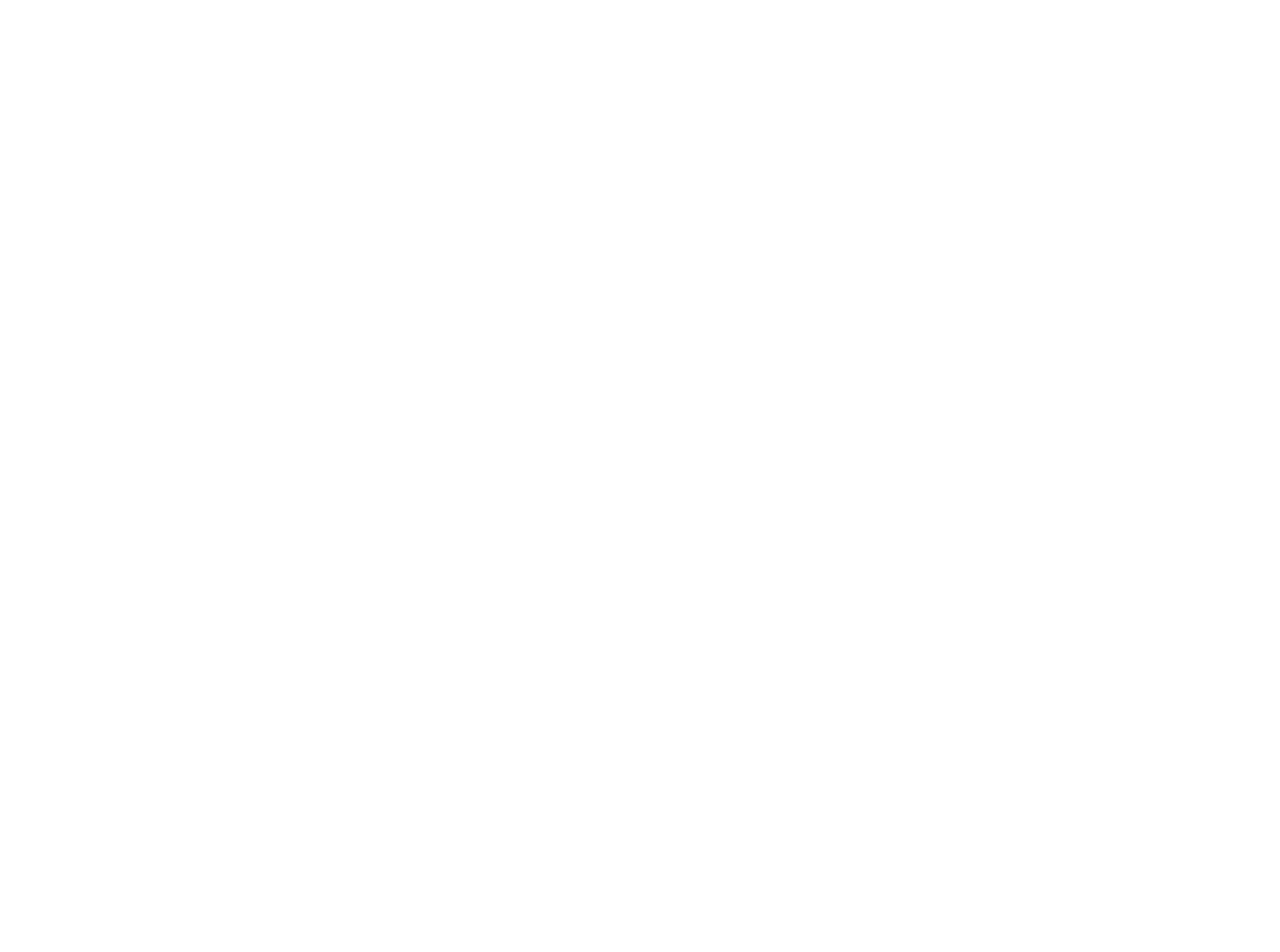
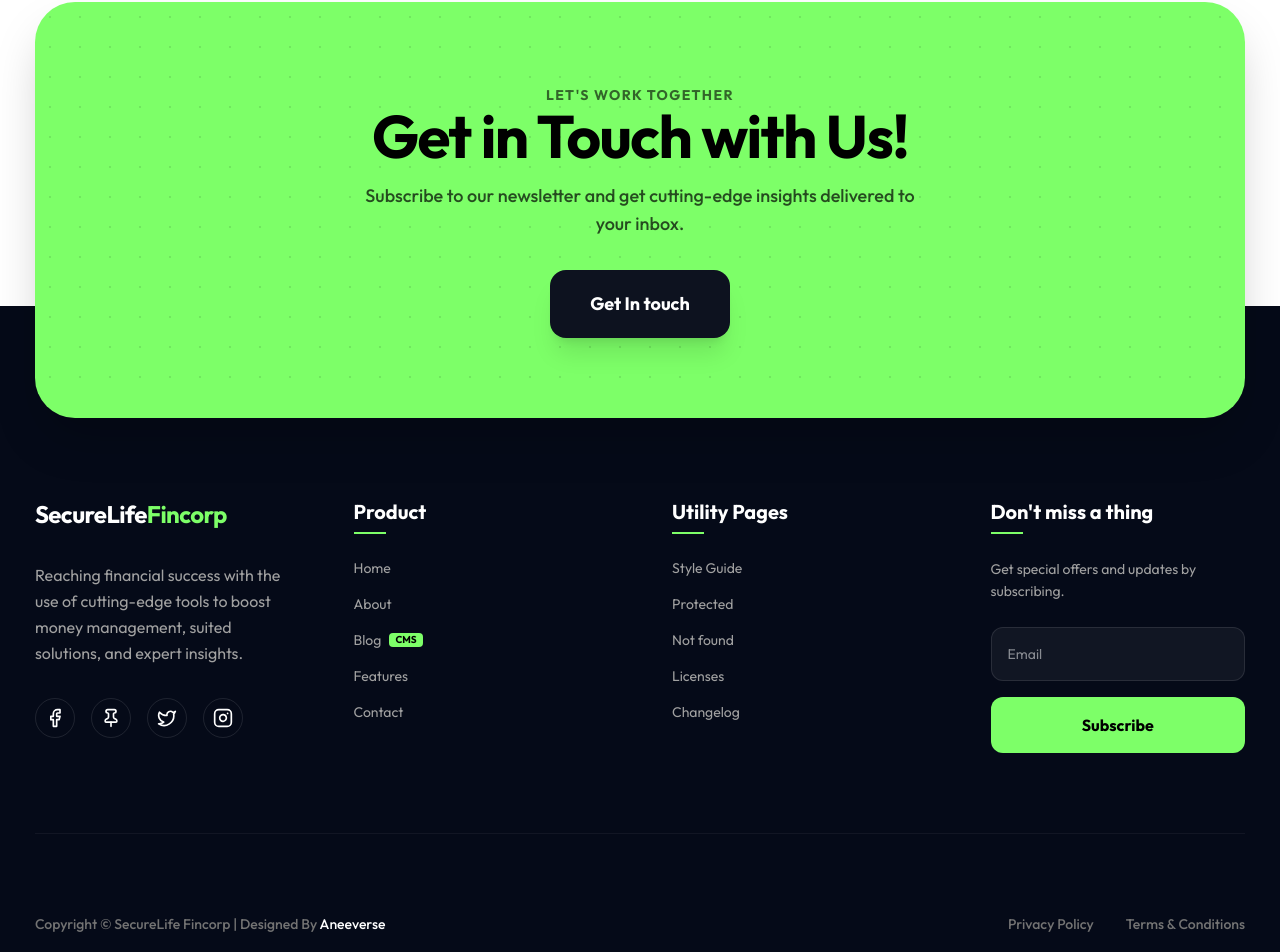
Before and after one commit to mayur5689/SecureLifeFincorp, a Next.js app: page / in a window 1280 px wide. Shown: the part 5621-6573 px from the top of the page. Before the commit the page ends 5463 px from the top, so only its background shows below. Built offline with nearby package versions, Linux system fonts and the light colour scheme.

Commit message:
feat: add a new `Footer` component and integrate it into the `Home` page.

```diff
--- a/src/app/page.tsx
+++ b/src/app/page.tsx
@@ -6,6 +6,7 @@
 import { Blog } from "@/components/Blog";
 import { Testimonials } from "@/components/Testimonials";
 import { FAQ } from "@/components/FAQ";
+import { Footer } from "@/components/Footer";
 
 export default function Home() {
   return (
@@ -18,7 +19,7 @@
       <Blog />
       <Testimonials />
       <FAQ />
-      {/* Other sections will go here */}
+      <Footer />
     </main>
   );
 }
--- /dev/null
+++ b/src/components/Footer.tsx
@@ -0,0 +1,136 @@
+"use client";
+
+import Link from 'next/link';
+import { Facebook, Twitter, Instagram, PinIcon as Pinterest } from 'lucide-react';
+
+export function Footer() {
+    return (
+        <footer className="w-full relative mt-40">
+            {/* Upper CTA Section (Overlapping) */}
+            <div className="max-w-[1250px] mx-auto px-5 relative z-20 -mb-28">
+                <div className="bg-brand-green rounded-[40px] p-12 md:p-20 text-center space-y-8 relative overflow-hidden shadow-2xl">
+                    {/* Subtle Grid Pattern Overlay */}
+                    <div className="absolute inset-0 opacity-10 pointer-events-none"
+                        style={{ backgroundImage: 'radial-gradient(circle, #000 1px, transparent 1px)', backgroundSize: '30px 30px' }}>
+                    </div>
+
+                    <div className="relative z-10 space-y-4">
+                        <span className="text-black/60 font-bold uppercase tracking-widest text-sm">
+                            Let's work together
+                        </span>
+                        <h2 className="text-4xl md:text-6xl font-bold text-black tracking-tight">
+                            Get in Touch with Us!
+                        </h2>
+                        <p className="text-black/70 max-w-xl mx-auto text-lg font-medium">
+                            Subscribe to our newsletter and get cutting-edge insights delivered to your inbox.
+                        </p>
+                    </div>
+
+                    <button className="relative z-10 bg-[#0D121F] text-white px-10 py-5 rounded-2xl font-bold text-lg transition-transform hover:scale-105 active:scale-95 shadow-xl">
+                        Get In touch
+                    </button>
+                </div>
+            </div>
+
+            {/* Main Footer Section */}
+            <div className="bg-[#050A18] pt-48 pb-10 text-white">
+                <div className="max-w-[1250px] mx-auto px-5">
+                    <div className="grid grid-cols-1 md:grid-cols-2 lg:grid-cols-4 gap-16 mb-20 border-b border-white/5 pb-20">
+
+                        {/* Logo & Info */}
+                        <div className="space-y-8">
+                            <div className="text-2xl font-bold tracking-tight">
+                                SecureLife<span className="text-brand-green">Fincorp</span>
+                            </div>
+                            <p className="text-neutral-400 leading-relaxed text-sm md:text-base">
+                                Reaching financial success with the use of cutting-edge tools to boost money management, suited solutions, and expert insights.
+                            </p>
+                            <div className="flex gap-4">
+                                <Link href="#" className="w-10 h-10 rounded-full border border-white/10 flex items-center justify-center hover:bg-brand-green hover:text-black transition-all">
+                                    <Facebook className="w-5 h-5" />
+                                </Link>
+                                <Link href="#" className="w-10 h-10 rounded-full border border-white/10 flex items-center justify-center hover:bg-brand-green hover:text-black transition-all">
+                                    <Pinterest className="w-5 h-5" />
+                                </Link>
+                                <Link href="#" className="w-10 h-10 rounded-full border border-white/10 flex items-center justify-center hover:bg-brand-green hover:text-black transition-all">
+                                    <Twitter className="w-5 h-5" />
+                                </Link>
+                                <Link href="#" className="w-10 h-10 rounded-full border border-white/10 flex items-center justify-center hover:bg-brand-green hover:text-black transition-all">
+                                    <Instagram className="w-5 h-5" />
+                                </Link>
+                            </div>
+                        </div>
+
+                        {/* Product Links */}
+                        <div>
+                            <h4 className="text-xl font-bold mb-8 relative inline-block">
+                                Product
+                                <div className="absolute -bottom-2 left-0 w-8 h-[2px] bg-brand-green"></div>
+                            </h4>
+                            <ul className="space-y-4 text-neutral-400 text-sm">
+                                <li><Link href="/" className="hover:text-brand-green transition-colors">Home</Link></li>
+                                <li><Link href="/about" className="hover:text-brand-green transition-colors">About</Link></li>
+                                <li className="flex items-center gap-2">
+                                    <Link href="/blog" className="hover:text-brand-green transition-colors">Blog</Link>
+                                    <span className="bg-brand-green text-black text-[10px] font-bold px-1.5 py-0.5 rounded leading-none uppercase">CMS</span>
+                                </li>
+                                <li><Link href="/features" className="hover:text-brand-green transition-colors">Features</Link></li>
+                                <li><Link href="/contact" className="hover:text-brand-green transition-colors">Contact</Link></li>
+                            </ul>
+                        </div>
+
+                        {/* Utility Pages */}
+                        <div>
+                            <h4 className="text-xl font-bold mb-8 relative inline-block">
+                                Utility Pages
+                                <div className="absolute -bottom-2 left-0 w-8 h-[2px] bg-brand-green"></div>
+                            </h4>
+                            <ul className="space-y-4 text-neutral-400 text-sm">
+                                <li><Link href="#" className="hover:text-brand-green transition-colors">Style Guide</Link></li>
+                                <li><Link href="#" className="hover:text-brand-green transition-colors">Protected</Link></li>
+                                <li><Link href="#" className="hover:text-brand-green transition-colors">Not found</Link></li>
+                                <li><Link href="#" className="hover:text-brand-green transition-colors">Licenses</Link></li>
+                                <li><Link href="#" className="hover:text-brand-green transition-colors">Changelog</Link></li>
+                            </ul>
+                        </div>
+
+                        {/* Newsletter */}
+                        <div className="space-y-8">
+                            <div>
+                                <h4 className="text-xl font-bold mb-8 relative inline-block">
+                                    Don't miss a thing
+                                    <div className="absolute -bottom-2 left-0 w-8 h-[2px] bg-brand-green"></div>
+                                </h4>
+                                <p className="text-neutral-400 text-sm leading-relaxed mb-6">
+                                    Get special offers and updates by subscribing.
+                                </p>
+                                <form className="space-y-4" onSubmit={(e) => e.preventDefault()}>
+                                    <input
+                                        type="email"
+                                        placeholder="Email"
+                                        className="w-full bg-white/5 border border-white/10 rounded-xl px-4 py-4 text-sm focus:outline-none focus:border-brand-green transition-colors"
+                                    />
+                                    <button className="w-full bg-brand-green text-black font-bold py-4 rounded-xl hover:bg-white transition-colors">
+                                        Subscribe
+                                    </button>
+                                </form>
+                            </div>
+                        </div>
+
+                    </div>
+
+                    {/* Bottom Bar */}
+                    <div className="flex flex-col md:flex-row justify-between items-center gap-6 text-neutral-500 text-xs md:text-sm font-medium">
+                        <p>
+                            Copyright © SecureLife Fincorp | Designed By <span className="text-white">Aneeverse</span>
+                        </p>
+                        <div className="flex gap-8">
+                            <Link href="#" className="hover:text-white transition-colors">Privacy Policy</Link>
+                            <Link href="#" className="hover:text-white transition-colors">Terms & Conditions</Link>
+                        </div>
+                    </div>
+                </div>
+            </div>
+        </footer>
+    );
+}
```
